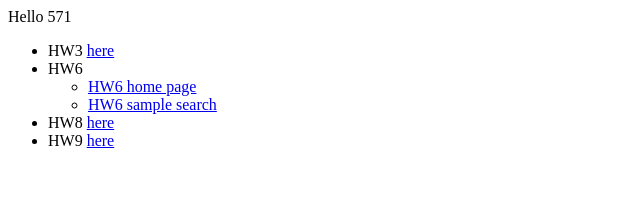
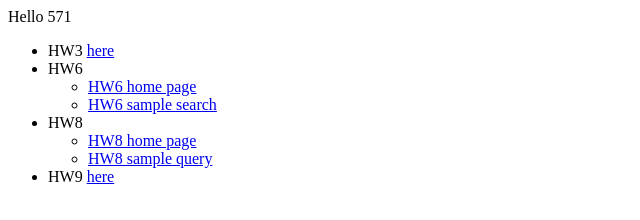
Before and after one commit to wenhaogeUSC/wenhaogeUSC.github.io, a plain HTML site: page ch0vkl7.html in a window 1280 px wide. Shown: the whole page, without its empty margins (0-640 px from the left). Drawn offline with Linux system fonts and the light colour scheme.

Commit message:
hw8 done

```diff
--- a/ch0vkl7.html
+++ b/ch0vkl7.html
@@ -16,7 +16,15 @@
                   <a href="https://cs571-hw6-wenhaoge.azurewebsites.net/search?keyword=avengers&category=movies" target="_blank">HW6 sample search</a>
               </li>
           </ul>
-        <li>HW8 <a href="wenhaogeUSC.github.io/HW8.html" target="_blank">here</a> </li>
+        <li>HW8
+            <ul>
+                <li>
+                  <a href="https://cs571hw8wenhaoge.wl.r.appspot.com/" target="_blank">HW8 home page</a>
+              </li>
+              <li>
+                  <a href="https://cs571hw8wenhaoge.wl.r.appspot.com/getMovieDetail?movieId=399566" target="_blank">HW8 sample query</a>
+              </li>
+            </ul>
         <li>HW9 <a href="wenhaogeUSC.github.io/HW9.html" target="_blank">here</a> </li>
       </ul>
 
```
